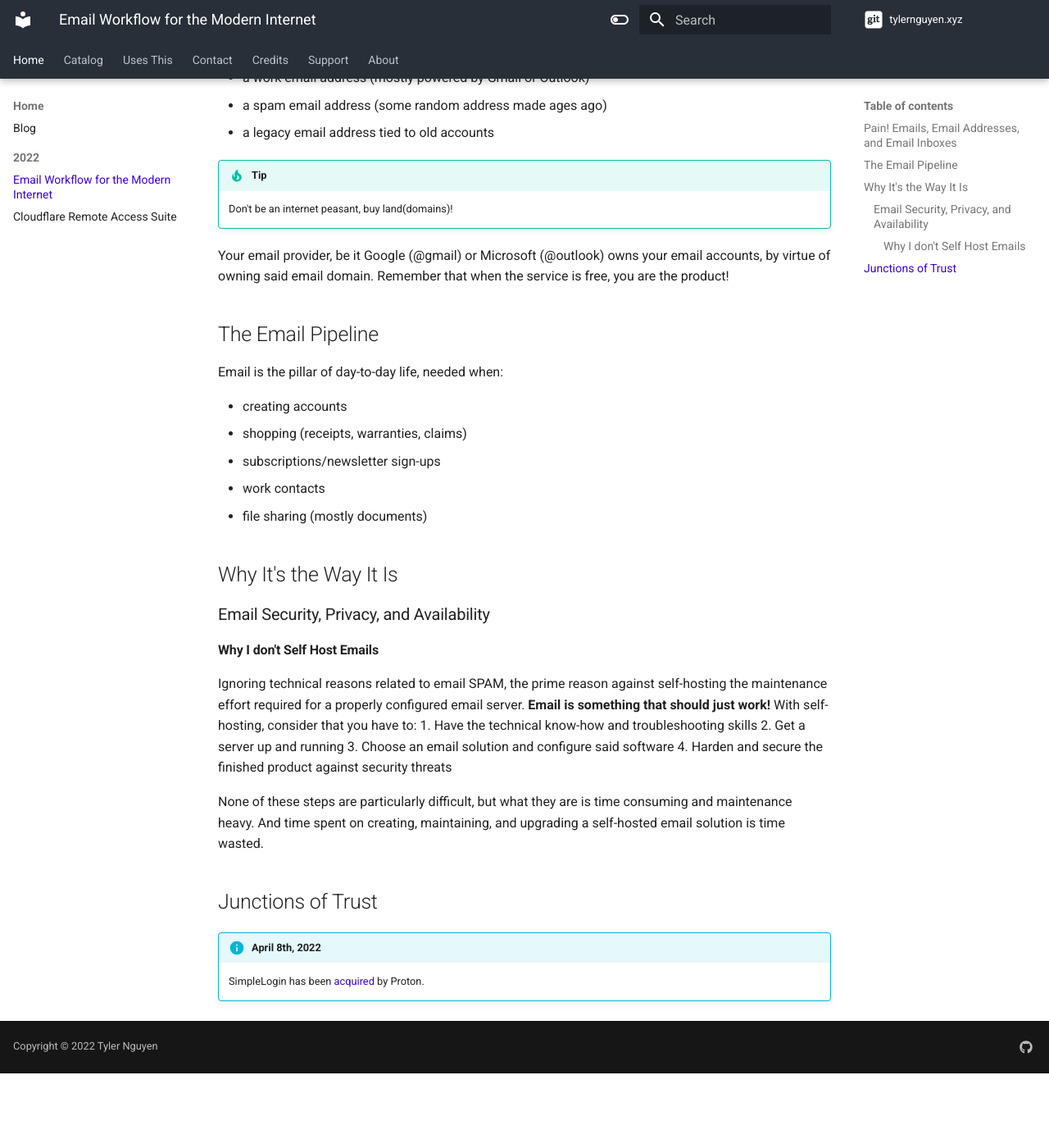
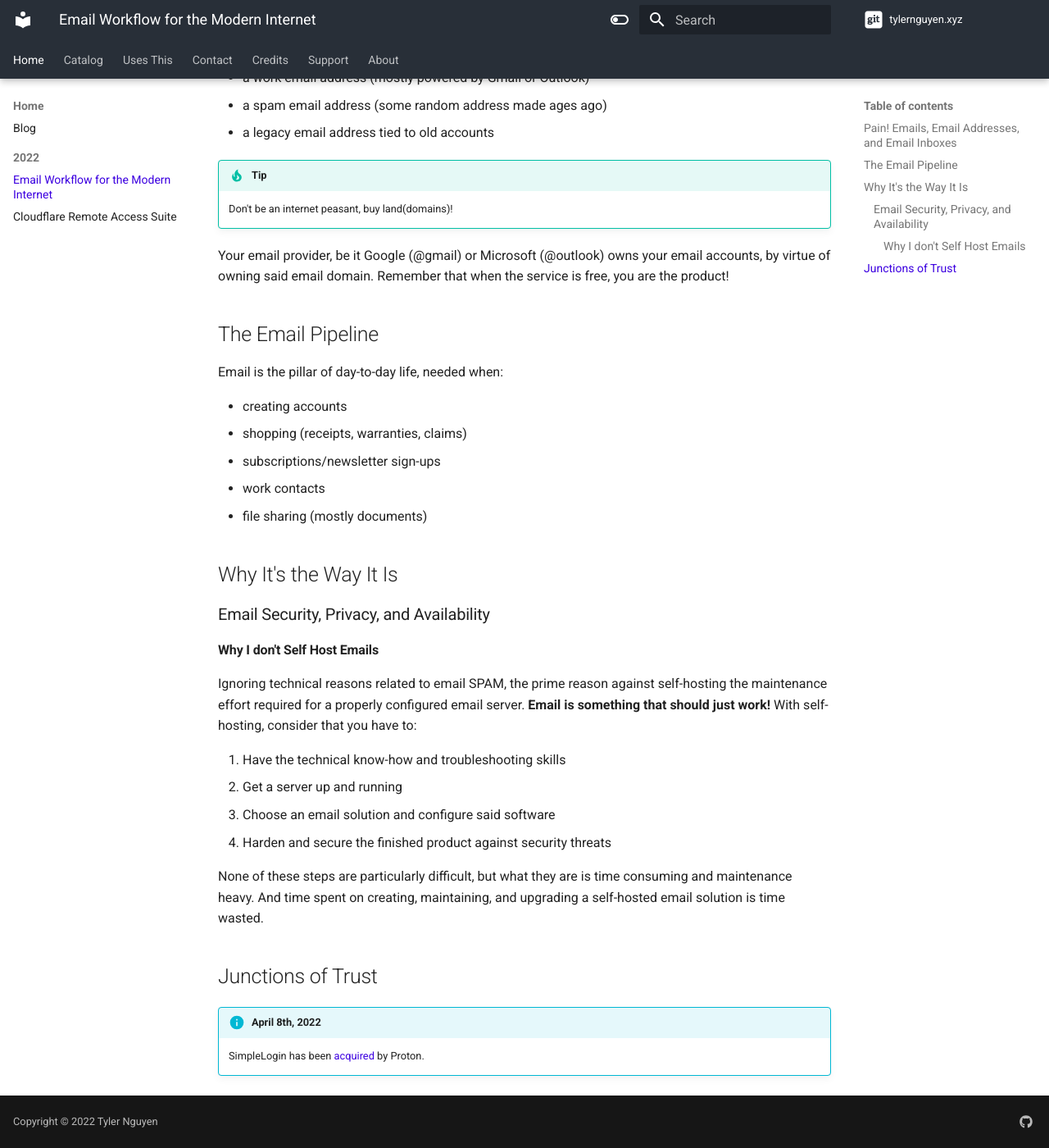
Before and after one commit to tylernguyen/tylernguyen.xyz, an MkDocs documentation site: the page built from docs/blog/2022/email-workflow-for-the-modern-internet.md, in a window 1280 px wide and 1400 px high, scrolled down 305 px. Shown: the whole window at 82% size. Built offline with MkDocs 1.6.1 and Material for MkDocs 9.7.7, drawn with Linux system fonts in a browser that asks for light colours; plug-ins that fetch from the network failed and are left out; comment, search, counter and statistics services are not loaded; before the commit the page ends 1614 px from its top, so only the background shows below that.

Commit message:
more update

```diff
--- a/docs/blog/2022/email-workflow-for-the-modern-internet.md
+++ b/docs/blog/2022/email-workflow-for-the-modern-internet.md
@@ -37,6 +37,7 @@ Email is the pillar of day-to-day life, needed when:
 #### Why I don't Self Host Emails
 
 Ignoring technical reasons related to email SPAM, the prime reason against self-hosting the maintenance effort required for a properly configured email server. **Email is something that should just work!** With self-hosting, consider that you have to:
+
 1. Have the technical know-how and troubleshooting skills
 2. Get a server up and running
 3. Choose an email solution and configure said software
--- a/docs/stylesheets/extra.css
+++ b/docs/stylesheets/extra.css
@@ -1,6 +1,6 @@
 /* ANCHOR Page Width */
 .md-grid {
-  max-width: 1500px;
+  max-width: 1600px;
 }
 
 /* SECTION Colors */
```
